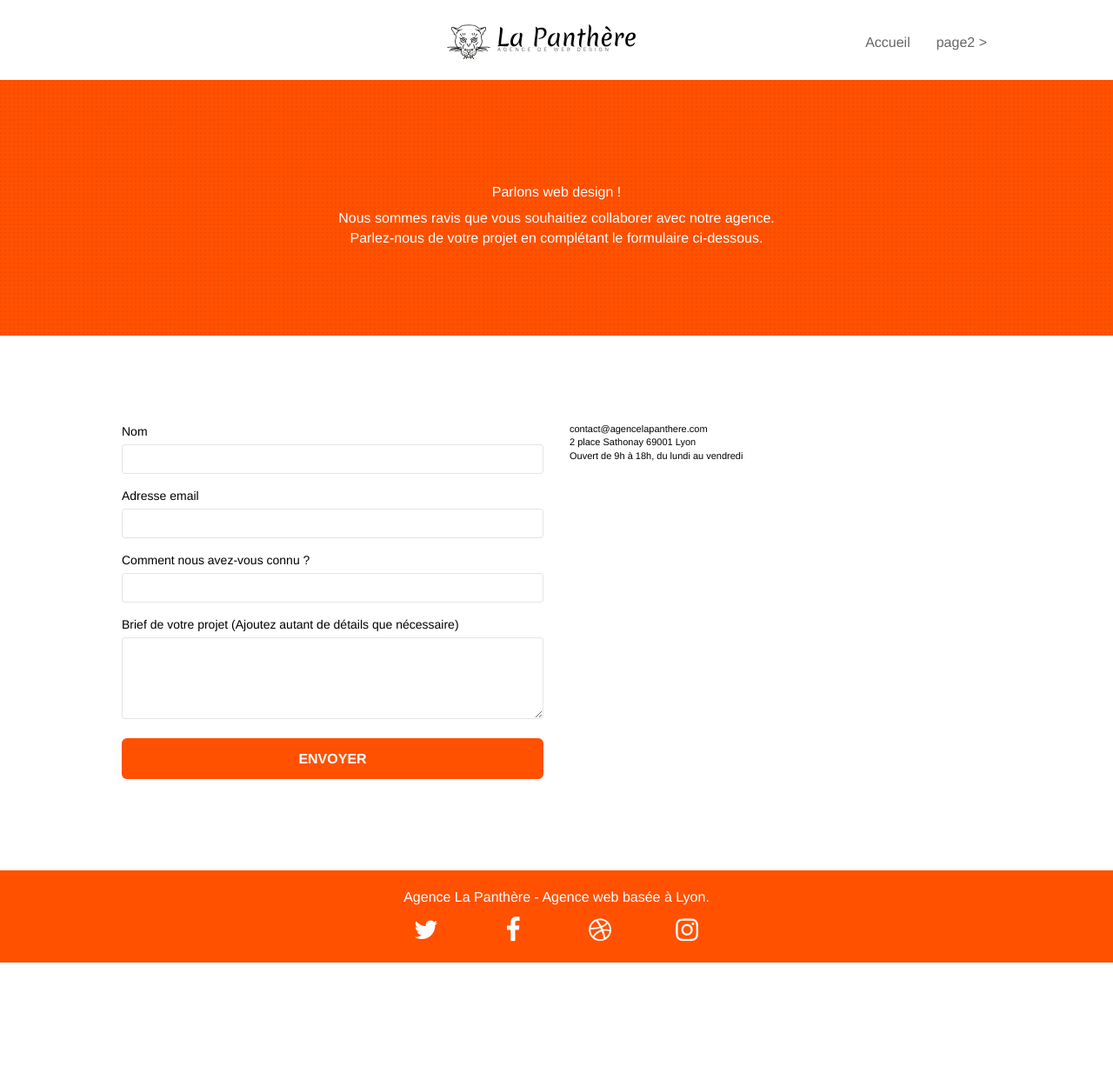
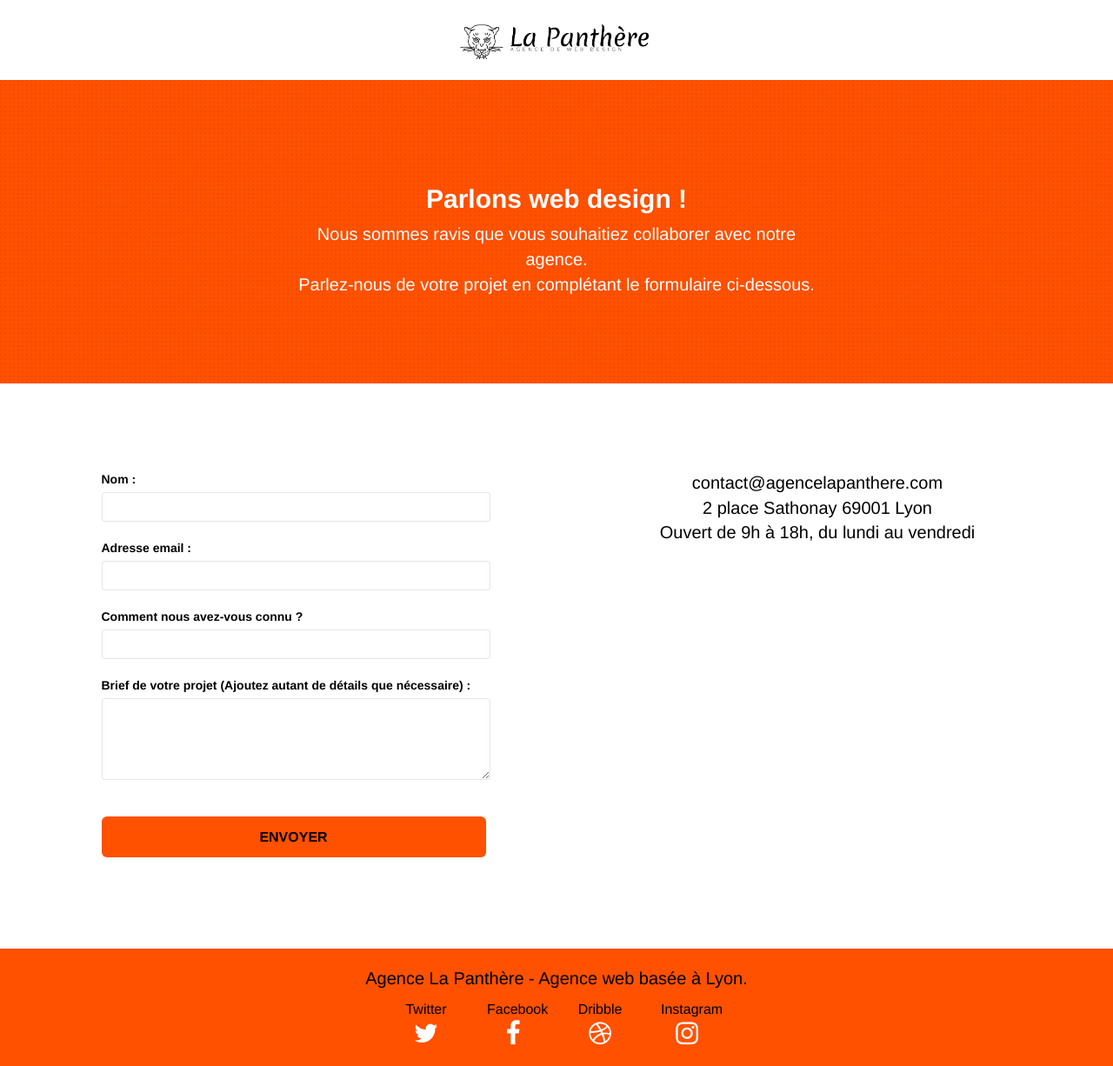
Before and after one commit to Startom78/Projet_4_OC_SEO, a plain HTML site: page contact.html in a window 1280 px wide. Shown: the whole page at 87% size. Before the commit the page ends 1107 px from the top, so only its background shows below. Drawn offline with nearby package versions, Linux system fonts and the light colour scheme; files that its build step writes are made by us from their sources; a script that the page names is missing.

Commit message:
Main page Seo'ed

```diff
--- a/contact.html
+++ b/contact.html
@@ -1,5 +1,5 @@
 <!doctype html>
-<html lang="Default">
+<html lang="fr">
 <head>
     <meta charset="utf-8">
     <meta name="keywords" content="">
@@ -35,23 +35,9 @@
 	<div class="container bloc-sm">
 		<nav class="navbar row">
 			<div class="navbar-header">
-				<a class="navbar-brand" href="index.html"><img src="img/agence-la-panthere-monochrome.svg" alt="atlanta web design logo" height="40" /></a>
-				<button id="nav-toggle" type="button" class="ui-navbar-toggle navbar-toggle" data-toggle="collapse" data-target=".navbar-1">
-					<span class="sr-only">Toggle navigation</span><span class="icon-bar"></span><span class="icon-bar"></span><span class="icon-bar"></span>
-				</button>
+				<a class="navbar-brand" href="index.html"><img src="img/agence-la-panthere-monochrome.jpg" alt="paris web design logo agence web meilleure agence" height="40" /></a>
 			</div>
-			<div class="collapse navbar-collapse navbar-1 special-dropdown-nav">
-				<ul class="site-navigation nav navbar-nav">
-					<li>
-						<a href="index.html">Accueil</a>
-					</li>
-					<li>
-					</li>
-					<li>
-						<a href="page2.html">page2 &gt;</a>
-					</li>
-				</ul>
-			</div>
+
 		</nav>
 	</div>
 </div>
@@ -62,10 +48,10 @@
 	<div class="container bloc-lg">
 		<div class="row">
 			<div class="col-sm-12">
-				<h1 class="text-center hero-bloc-text tc-white">
+				<h1 class="text-center-2 hero-bloc-text tc-white">
 					Parlons web design !
 				</h1>
-				<p class="text-center mg-lg tc-white tight-width-whitespace">
+				<p class="text-center-3 mg-lg tc-white tight-width-whitespace">
 					Nous sommes ravis que vous souhaitiez collaborer avec notre agence.<br>
 					Parlez-nous de votre projet en complétant le formulaire ci-dessous.
 				</p>
@@ -77,40 +63,43 @@
 
 <!-- bloc-7 -->
 <div class="bloc bgc-white l-bloc" id="bloc-7">
-	<div class="container bloc-lg">
+	<div class="container bloc-lg ">
 		<div class="row">
-			<div class="col-sm-6">
+			<div class="col-sm-6 class-justify-center">
 				<form id="form_1" novalidate success-msg="Your message has been sent." fail-msg="Sorry it seems that our mail server is not responding, Sorry for the inconvenience!">
 					<div class="form-group">
-						<label>
-							Nom
+						<label class="stylizing-label">
+							Nom :
 						</label>
 						<input id="name" class="form-control" required />
 					</div>
 					<div class="form-group">
-						<label>
-							Adresse email
+						<label class="stylizing-label">
+							Adresse email :
 						</label>
 						<input id="email" class="form-control" type="email" required />
 					</div>
 					<div class="form-group">
-						<label>
+						<label class="stylizing-label">
 							Comment nous avez-vous connu ?
 						</label>
 						<input class="form-control" type="email" required id="input_504" />
 					</div>
 					<div class="form-group">
-						<label>
-							Brief de votre projet (Ajoutez autant de détails que nécessaire)<br>
+						<label class="stylizing-label">
+							Brief de votre projet (Ajoutez autant de détails que nécessaire) :<br>
 						</label><textarea id="message" class="form-control" rows="4" cols="50" required></textarea>
 					</div>
-					<button class="bloc-button btn btn-lg btn-block cta-hero btn-atomic-tangerine" type="submit">
-						Envoyer
-					</button>
+					<div class="center-button">
+						<button class="bloc-button btn btn-lg btn-block cta-hero btn-atomic-tangerine" type="submit">
+							Envoyer
+						</button>
+					</div>
+
 				</form>
 			</div>
 			<div class="col-sm-6">
-				<p>
+				<p class="text-center-3">
 					contact@agencelapanthere.com<br>2 place Sathonay 69001 Lyon<br>Ouvert de 9h à 18h, du lundi au vendredi<br>
 				</p>
 			</div>
@@ -129,28 +118,28 @@
 	<div class="container bloc-sm">
 		<div class="row">
 			<div class="col-sm-12">
-				<p class="text-center white">
+				<p class="text-center-3 black">
 					Agence La Panthère - Agence web basée à Lyon.<br>
 				</p>
 				<div class="row row-no-gutters social">
 					<div class="col-sm-3">
 						<div class="text-center">
-							<a class="social" href="index.html"><span class="fa fa-twitter icon-md"></span></a>
+							<a class="social" href="https://startom78.github.io/Projet_4_OC/"> Twitter <span class="fa fa-twitter icon-md"></span></a>
 						</div>
 					</div>
 					<div class="col-sm-3">
 						<div class="text-center">
-							<a class="social" href="index.html"><span class="fa fa-facebook icon-md"></span></a>
+							<a class="social" href="https://startom78.github.io/Projet_4_OC/"> Facebook <span class="fa fa-facebook icon-md"></span></a>
 						</div>
 					</div>
 					<div class="col-sm-3">
 						<div class="text-center">
-							<a class="social" href="index.html"><span class="fa fa-dribbble icon-md"></span></a>
+							<a class="social" href="https://startom78.github.io/Projet_4_OC/"> Dribble <span class="fa fa-dribbble icon-md"></span></a>
 						</div>
 					</div>
 					<div class="col-sm-3">
 						<div class="text-center">
-							<a class="social" href="index.html"><span class="fa fa-instagram icon-md"></span></a>
+							<a class="social" href="https://startom78.github.io/Projet_4_OC/"> Instagram <span class="fa fa-instagram icon-md"></span></a>
 						</div>
 					</div>
 				</div>
--- a/style.css
+++ b/style.css
@@ -42,6 +42,7 @@ a:hover {
 .bloc .container {
     padding-left: 0;
     padding-right: 0;
+
 }
 
 .bloc-lg {
@@ -136,6 +137,7 @@ a:hover {
 .d-bloc h6 a:hover,
 .d-bloc p a:hover {
     color: yellow;
+
 }
 
 .d-bloc .navbar-toggle .icon-bar {
@@ -435,6 +437,8 @@ nav .caret {
 
 .btn {
     margin: 0 5px 5px 0;
+
+
 }
 
 .btn.pull-right {
@@ -461,6 +465,12 @@ button {
     border-bottom-color: rgba(0, 0, 0, .1);
     text-shadow: 0 1px 0 rgba(0, 0, 1, .1);
     box-shadow: 0 1px 3px rgba(0, 0, 1, .25), inset 0 1px 0 0 rgba(255, 255, 255, .15);
+}
+
+.center-button {
+    display: flex;
+    justify-content: center;
+    align-items: center;
 }
 
 .icon-md {
@@ -496,7 +506,13 @@ button {
 .form-control {
     border-color: rgba(0, 0, 0, .1);
     box-shadow: none;
+
 }
+
+.form-group {
+    margin-bottom: 20px;
+}
+
 
 .scrollToTop {
     width: 40px;
@@ -517,6 +533,13 @@ button {
     font-size: 14px;
     opacity: 1;
 }
+.stylizing-label {
+    font-weight: bold;
+}
+.class-justify-center {
+    display: flex;
+    justify-content: center;
+}
 
 a[data-lightbox] {
     position: relative;
@@ -530,7 +553,7 @@ a[data-lightbox]:hover::before {
     font-size: 32px;
     width: 50px;
     height: 50px;
-    margin-left: -25px;
+    margin-left: -17px;
     border-radius: 50%;
     background: rgba(0, 0, 0, .6);
     color: #FFF;
@@ -538,6 +561,7 @@ a[data-lightbox]:hover::before {
     z-index: 1;
     position: absolute;
     top: 50%;
+
     transform: translateY(-50%);
     -webkit-transform: translateY(-50%);
 }
@@ -642,9 +666,7 @@ a {
     color: black;
 }
 
-.container {
-    max-width: 1000px;
-}
+
 
 .hero-bloc-text {
     font-size: 38px;
@@ -680,7 +702,7 @@ p {
 
 .cta-hero {
     margin-top: 22px;
-    color: #FFFFFF!important;
+    color: black;
     text-transform: uppercase;
     padding: 12px 28px 12px 28px;
     font-size: 16px;
@@ -724,16 +746,21 @@ h4 {
 }
 
 .white {
-    color: #FFFFFF!important;
+    color: #FFFFFF;
+}
+
+.black {
+    color: black;
 }
 
 .portfolio-thumb {
     margin-bottom: 24px;
+
 }
 
 .portfolio-row {
     margin-bottom: 44px;
-    margin-top: 50px;
+
 }
 
 .avatar {
@@ -760,6 +787,7 @@ h4 {
 
 .bgc-atomic-tangerine {
     background-color: #ff5100;
+
 }
 
 .tc-white {
@@ -767,14 +795,17 @@ h4 {
 }
 
 .btn-atomic-tangerine {
+
     background: #ff5100;
-    color: #FFFFFF!important;
+    color: black;
+
 }
 
 .btn-atomic-tangerine:hover {
     background: #c27956!important;
     color: #FFFFFF!important;
 }
+
 
 .ltc-white {
     color: #FFFFFF!important;
@@ -815,6 +846,8 @@ h4 {
 
 .text-center {
     font-size: 16px;
+    padding-left: 20px;
+    padding-right: 20px;
 }
 
 .text-center-2 {
@@ -862,6 +895,7 @@ h4 {
     .b-parallax {
         background-attachment: scroll;
     }
+
 }
 
 @media (max-width: 991px) {
@@ -1030,6 +1064,25 @@ h4 {
         width: 180px;
         height: 320px;
     }
+
+    .bloc-mob-center-text {
+        text-align: center;
+    }
+
+    a[data-lightbox] {
+
+        margin: auto;
+        max-width: 270px;
+
+    }
+
+    .social {
+        display: flex;
+        flex-direction: row;
+        justify-content: center;
+        align-items: center;
+
+    }
 }
 
 @media (max-width: 400px) {
@@ -1038,9 +1091,3 @@ h4 {
         padding-right: 0;
     }
 }
-
-@media (max-width: 767px) {
-    .bloc-mob-center-text {
-        text-align: center;
-    }
-}
```
Also changed, not shown: index.html (+8 -13 lines), img/3.bmp (deleted), img/4.bmp (deleted), img/agence-la-panthere-monochrome.jpg (added), img/agence-la-panthere-monochrome.svg (deleted), img/agence-la-panthere.svg (deleted).
